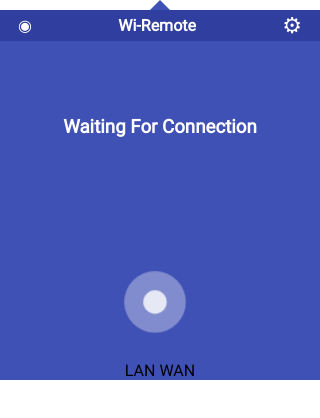
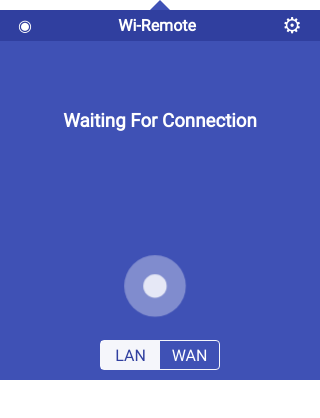
Before and after one commit to ShivamJoker/Keymote, an Electron app: page app/index.html in a window 320 px wide. Drawn offline with Linux system fonts and the light colour scheme; no server answers.

Commit message:
added lan and wan button

```diff
--- a/app/index.html
+++ b/app/index.html
@@ -57,8 +57,8 @@
           </div>
         </div>
       </div>
-      <div class="mode">
-        <span>LAN</span>
+      <div class="connection-mode-container">
+        <span class="active">LAN</span>
         <span>WAN</span>
       </div>
     </div>
--- a/app/mdns.js
+++ b/app/mdns.js
@@ -5,7 +5,7 @@ var bonjour = require('bonjour')()
 
 bonjour.unpublishAll()
 
-bonjour.publish({ name: 'wifi =d=f-dremote', host: 'hello.local', type: 'http', port: 8080 })
+bonjour.publish({ name: 'wifi remote', host: 'hello.local', type: 'http', port: 8080 })
 
 // browse for all http services
 bonjour.find({ type: 'http' }, function (service) {
--- a/app/style.css
+++ b/app/style.css
@@ -227,3 +227,31 @@ button:active {
   height: 90px;
   animation: ball-scale-multiple 1.2s 0s ease-out infinite;
 }
+/* ripple effect ends */
+
+.connection-mode-container {
+  width: 120px;
+  height: 30px;
+  margin-bottom: 10px;
+  border-radius: 4px;
+  border: 1px solid rgba(255, 255, 255, 0.95);
+  display: flex;
+  align-items: center;
+  justify-content: space-evenly;
+  color: var(--light-color);
+}
+
+.connection-mode-container span {
+  width: 50%;
+  height: 100%;
+  text-align: center;
+  line-height: 30px;
+  font-size: 16px;
+  cursor: pointer;
+  color: #fff;
+}
+
+.connection-mode-container .active{
+  background: rgba(255, 255, 255, 0.95);
+  color: var(--dark-color);
+}
--- a/config.json
+++ b/config.json
@@ -1 +1 @@
-{"preset":"media","id":"350335"}
+{"preset":"gaming","id":"350335"}
--- a/package.json
+++ b/package.json
@@ -20,6 +20,7 @@
   },
   "dependencies": {
     "bonjour": "^3.5.0",
+    "robotjs": "^0.6.0",
     "ws": "^7.2.1"
   },
   "build": {
```
Also changed, not shown: 1 other file.
